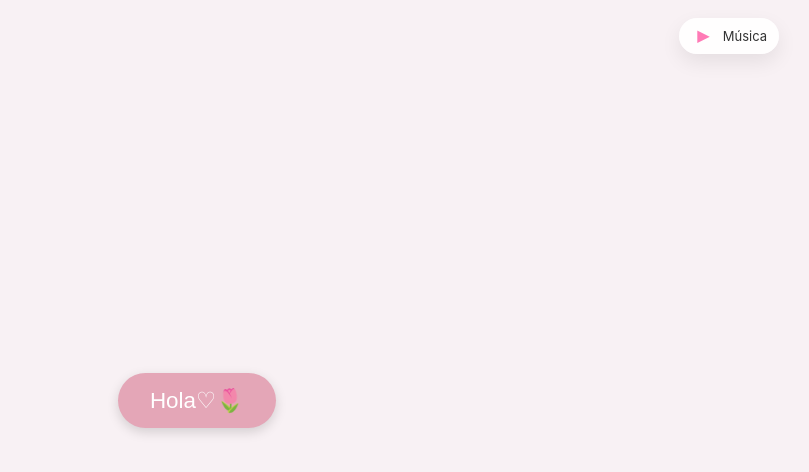
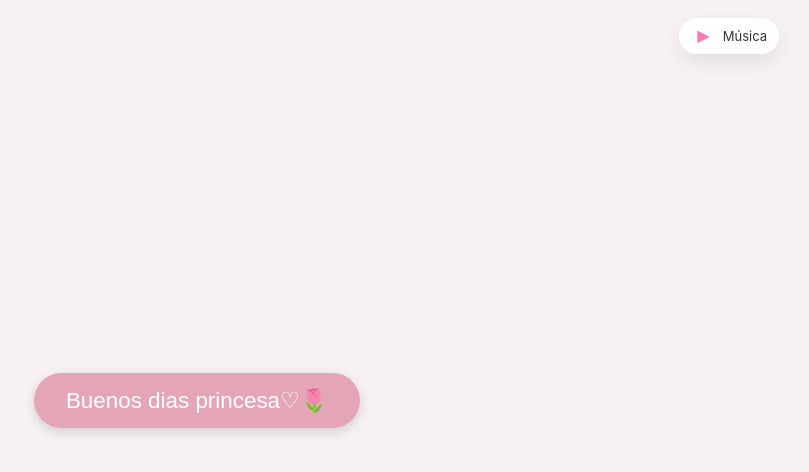
Before and after one commit to jharifv/Buenos-d-as-preciosa, a plain HTML site: page index.html in a window 1280 px wide. Shown: the whole page, without its empty margins (443-1252 px from the left). Drawn offline with Linux system fonts and the light colour scheme.

Commit message:
Update index.html

```diff
--- a/index.html
+++ b/index.html
@@ -208,7 +208,7 @@
 </head>
 <body><!-- Pantalla de bienvenida -->
 <div id="welcome-screen">
-  <button id="enter-btn">Hola♡🌷</button>
+  <button id="enter-btn">Buenos dias princesa♡🌷</button>
 </div>
 
   <div id="stage" role="main" aria-label="Ramo de tulipanes interactivo">
```
